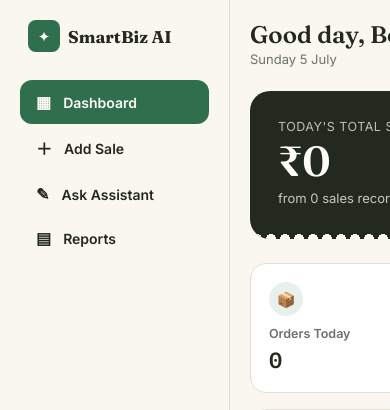
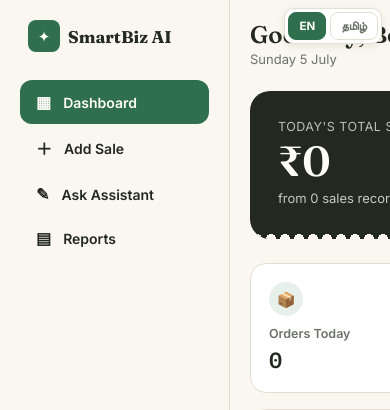
Before and after one commit to aradhanaaru/smartbiz-ai, a Flask app: page / in a window 390 px wide; the page is wider, and only the part inside the window is pictured. Shown: the top 410 px of that part. Run offline with Flask 3, Linux system fonts and the light colour scheme; data that the repository does not hold is empty; some libraries are stand-ins or nearby versions.

Commit message:
Fix mobile language toggle

```diff
--- a/static/style.css
+++ b/static/style.css
@@ -318,6 +318,7 @@ main { flex: 1; padding: 32px; padding-bottom: 90px; }
 .mnav-item span { font-size: 18px; }
 .mnav-item.active { color: var(--primary); }
 
+
 /* ===== Native language support additions ===== */
 
 :root {
@@ -396,7 +397,10 @@ body.lang-ta .ritem-amount {
   100% { opacity: 1; }
 }
 
-/* Mobile: put lang toggle in mobile nav area instead */
+/* Mobile-only language toggle: hidden by default, shown only under 768px */
+.mobile-nav-lang {
+  display: none;
+}
 @media (max-width: 768px) {
   .lang-toggle { display: none; }
   .mobile-nav-lang {
@@ -406,5 +410,14 @@ body.lang-ta .ritem-amount {
     top: 8px;
     right: 8px;
     z-index: 50;
+    background: var(--white);
+    border: 1px solid var(--border);
+    border-radius: 10px;
+    padding: 3px;
+    box-shadow: 0 2px 8px rgba(0,0,0,0.08);
+  }
+  .mobile-nav-lang .lang-btn {
+    padding: 6px 10px;
+    font-size: 11.5px;
   }
 }
--- a/templates/index.html
+++ b/templates/index.html
@@ -166,6 +166,12 @@
   </main>
 </div>
 
+<!-- Mobile-only language toggle (fixed top-right corner) -->
+<div class="mobile-nav-lang">
+  <button class="lang-btn active" data-lang="en">EN</button>
+  <button class="lang-btn" data-lang="ta">தமிழ்</button>
+</div>
+
 <!-- Mobile bottom nav -->
 <div class="mobile-nav">
   <button class="mnav-item active" data-tab="dashboard"><span>▦</span><span data-i18n="dashboard_nav">Dashboard</span></button>
```
